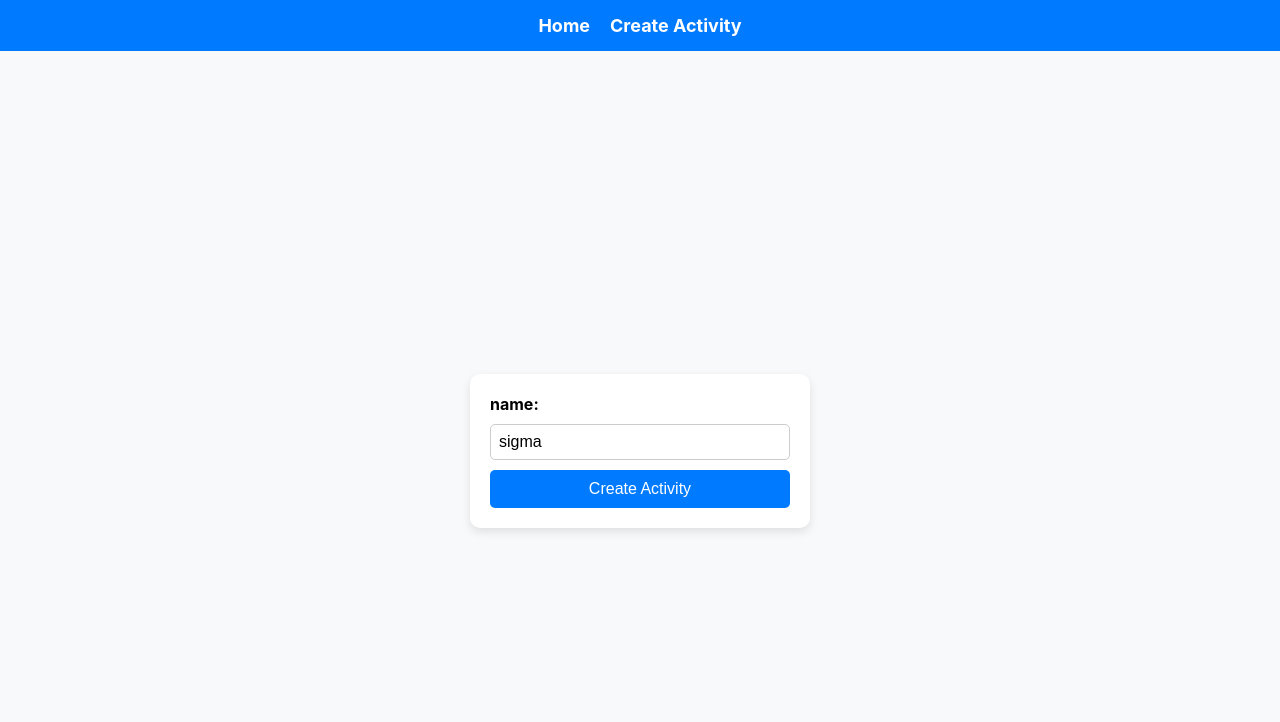
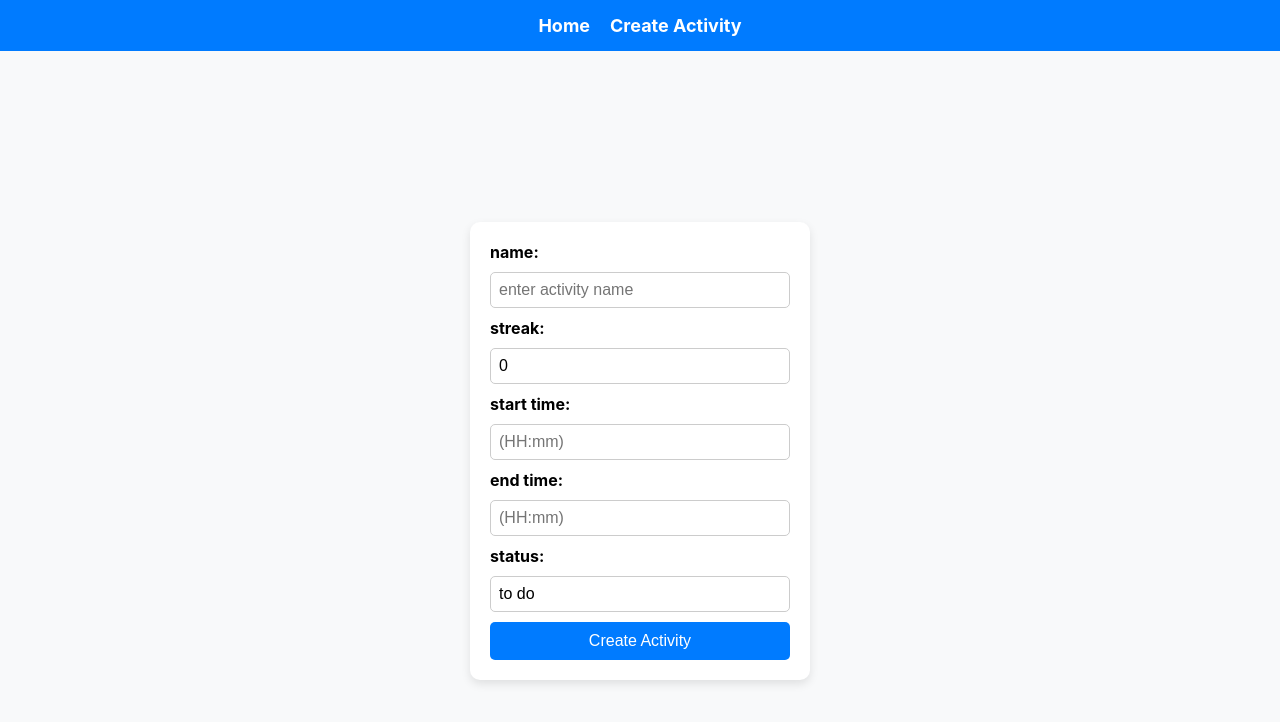
Before and after one commit to AbhinavS8/activity-scheduler, a React (Create React App) app in the folder client/: page /createactivity in a window 1280 px wide. Shown: the top 722 px of the page. Built offline with nearby package versions, Linux system fonts and the light colour scheme.

Commit message:
added more fields to each activity object

```diff
--- a/client/src/App.js
+++ b/client/src/App.js
@@ -1,4 +1,4 @@
-import "./Navbar.css"; // Import the CSS file
+import "./Navbar.css";
 import { BrowserRouter as Router, Route, Routes, Link } from "react-router-dom";
 import Home from "./pages/Home";
 import CreateAct from "./pages/CreateAct";
--- a/client/src/pages/Activity.js
+++ b/client/src/pages/Activity.js
@@ -17,7 +17,11 @@ function Activity() {
         <div className="activity-container">
             <div className="activity-box">
                 <div className="activity-title">{activityObject.name}</div>
-                <div className="activity-description">ID: {activityObject.id}</div>
+                <div className="activity-description">
+                    <div>Streak: {activityObject.streak} </div>
+                    <div> {activityObject.start_time} - {activityObject.end_time}</div>
+                    <div> {activityObject.status}</div>
+                </div>
             </div>
         </div>
     );
--- a/client/src/pages/CreateAct.js
+++ b/client/src/pages/CreateAct.js
@@ -5,21 +5,30 @@ import "./CreateAct.css"
 
 function CreateAct() {
     const initialValues = {
-        name:"sigma",
-        // start_time:"",
-        // end_time:""
+        name:"",
+        streak:0,
+        start_time:"",
+        end_time:"",
+        status:"to do"
     }
 
-    const onSubmit = (data) => {
+    const onSubmit = (data, {resetForm}) => {
         axios.post("http://localhost:3001/activities", data).then((response) => {
             console.log(data);
+            resetForm();
         })
     }
 
     const validationSchema = Yup.object({
         name: Yup.string().required().min(1),
-        // start_time: Yup.required(),
-        // end_time: Yup.required()
+        streak: Yup.number().required(),
+        start_time: Yup.string()
+        .matches(/^([01]\d|2[0-3]):([0-5]\d)$/, "Invalid time format (HH:mm)")
+        .required("Time is required"),
+        end_time: Yup.string()
+        .matches(/^([01]\d|2[0-3]):([0-5]\d)$/, "Invalid time format (HH:mm)")
+        .required("Time is required"),
+        status: Yup.string(),
     })
 
 
@@ -40,11 +49,20 @@ function CreateAct() {
                     placeholder="enter activity name"
                     />
 
-                    {/* <label>start time: </label>
+                    <label>streak: </label>
+                    <ErrorMessage name="streak" component="span"/>
+                    <Field
+                    id="inputCreateActivity"
+                    name="streak"
+                    placeholder="enter streak"
+                    />
+
+                    <label>start time: </label>
                     <ErrorMessage name="start_time" component="span"/>
                     <Field
                     id="inputCreateActivity"
                     name="start_time"
+                    placeholder="(HH:mm)"
                     />
 
                     <label>end time: </label>
@@ -52,7 +70,18 @@ function CreateAct() {
                     <Field
                     id="inputCreateActivity"
                     name="end_time"
-                    /> */}
+                    placeholder="(HH:mm)"
+                    />
+
+                    <label>status: </label>
+                    <ErrorMessage name="status" component="span"/>
+                    <Field
+                    id="inputCreateActivity"
+                    name="status"
+                    placeholder="enter status"
+                    />
+
+
                     <button type="submit">Create Activity</button>
                 </Form>
             </Formik>
```
Also changed, not shown: 1 other file (tests, documents, lock files or other folders).
